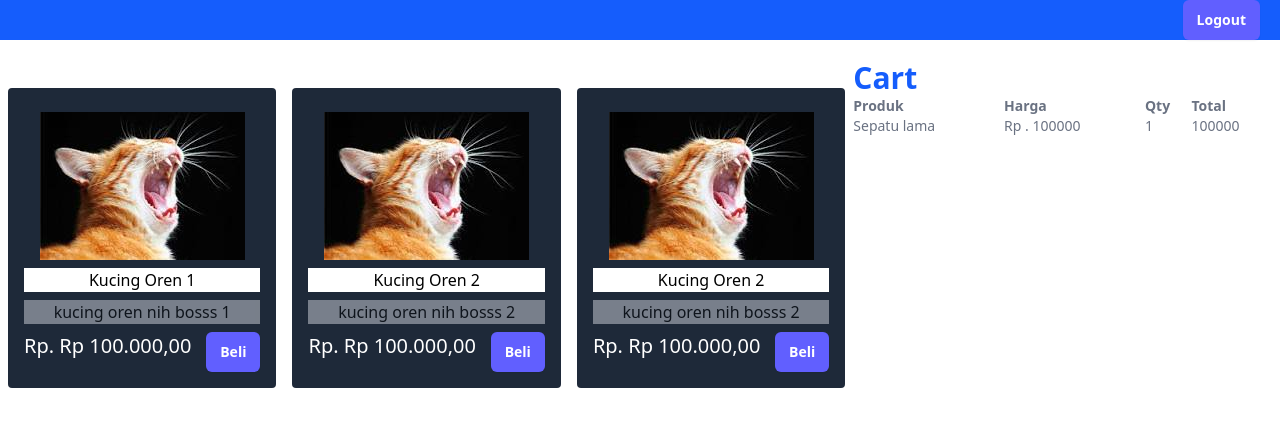
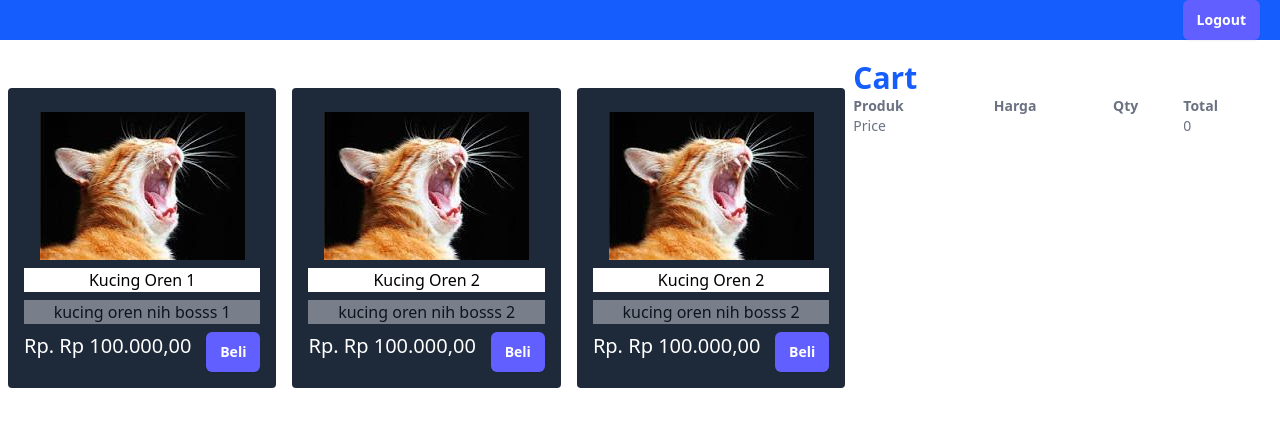
Before and after one commit to ahmadihsanullah/react-dasar, a React (Vite) app: page /products in a window 1280 px wide. Shown: the top 426 px of the page. Built offline with nearby package versions, Linux system fonts and the light colour scheme.

Commit message:
use effect

```diff
--- a/src/pages/products.jsx
+++ b/src/pages/products.jsx
@@ -1,26 +1,65 @@
-import { Fragment, useState } from "react";
+import { Fragment, useEffect, useState } from "react";
 import Button from "../components/Elements/Button"
 import CardProduct from "../components/Fragments/CardProduct"
 
 const ProductsPage = () => {
+    const products = [
+        {
+            id: 2,
+            name: "Kucing Oren 1 ",
+            description: "kucing oren nih bosss 1",
+            harga: 100000,
+            img: "./images/cat.jpg",
+            qty: 0
+        },
+        {
+            id: 3,
+            name: "Kucing Oren 2",
+            description: "kucing oren nih bosss 2",
+            harga: 100000,
+            img: "./images/cat.jpg",
+            qty: 0
+        },
+        {
+            id: 4,
+            name: "Kucing Oren 2",
+            description: "kucing oren nih bosss 2",
+            harga: 100000,
+            img: "./images/cat.jpg",
+            qty: 0
+        }
+    ]
+
     const email = localStorage.getItem("email");
-    const [cart, setCart] = useState([
-        {
-            'id': 1,
-            'name': "Sepatu lama",
-            'description': "kucing oren nih bosss",
-            "harga": 100000,
-            'qty': 1,
+    const [cart, setCart] = useState([]);
+    const [totalPrice, setTotalPrice] = useState(0);
+
+    useEffect(() => {
+        setCart(JSON.parse(localStorage.getItem("cart")) || []);
+    }, [])
+
+    useEffect(() => {
+        if (cart.length > 0) {
+            const sum = cart.reduce((acc, item) => {
+                const product = products.find((product) => product.id === item.id);
+                if (!product) return acc; // abaikan jika produk tidak ditemukan
+                return acc + product.harga * item.qty;
+            }, 0);
+            setTotalPrice(sum);
+            localStorage.setItem("cart", JSON.stringify(cart));
         }
-    ]);
+
+    }, [cart])
+
     const handleLogout = () => {
         localStorage.removeItem("email");
         localStorage.removeItem("password");
+        localStorage.removeItem("cart");
         window.location.href = "/login";
     }
 
     const handleAddToCart = (id) => {
-        const product = products.find(p => p.id === id);
+        const product = products.find(product => product.id === id);
         const existingItem = cart.find(item => item.id === id);
         if (existingItem) {
             setCart(
@@ -31,29 +70,7 @@ const ProductsPage = () => {
         }
     }
 
-    const products = [
-        {
-            id: 2,
-            name: "Kucing Oren 1 ",
-            description: "kucing oren nih bosss 1",
-            harga: 100000,
-            img: "./images/cat.jpg"
-        },
-        {
-            id: 3,
-            name: "Kucing Oren 2",
-            description: "kucing oren nih bosss 2",
-            harga: 100000,
-            img: "./images/cat.jpg"
-        },
-        {
-            id: 4,
-            name: "Kucing Oren 2",
-            description: "kucing oren nih bosss 2",
-            harga: 100000,
-            img: "./images/cat.jpg"
-        }
-    ]
+
 
     return (
         <Fragment>
@@ -91,13 +108,16 @@ const ProductsPage = () => {
                                 return (
                                     <tr key={item.id}>
                                         <td>{item.name}</td>
-                                        <td>Rp . {item.harga}</td>
-                                        {/* <td>Rp. {item.harga.toLocaleString("id-ID", { style: "currency", currency: "IDR" })}</td> */}
+                                        <td>{item.harga}</td>
                                         <td>{item.qty}</td>
                                         <td>{item.harga * item.qty}</td>
                                     </tr>
                                 )
                             })}
+                            <tr>
+                                <td colSpan={3}>Price</td>
+                                <td>{totalPrice}</td>
+                            </tr>
                         </tbody>
                     </table>
                 </div>
```
